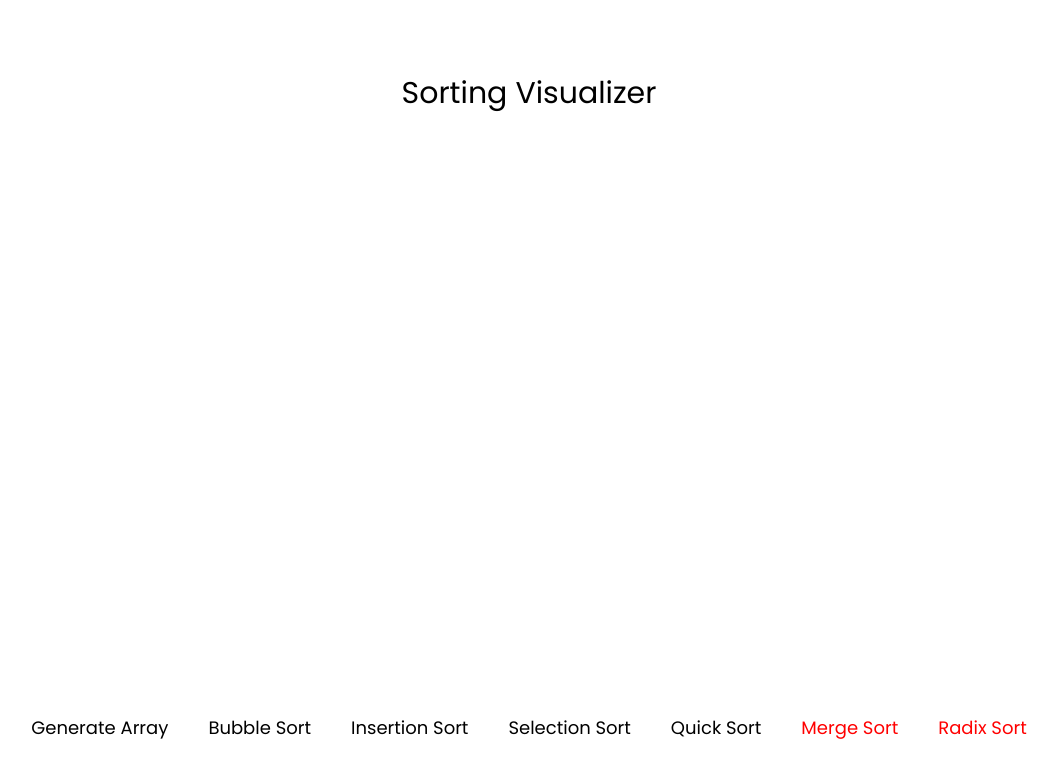
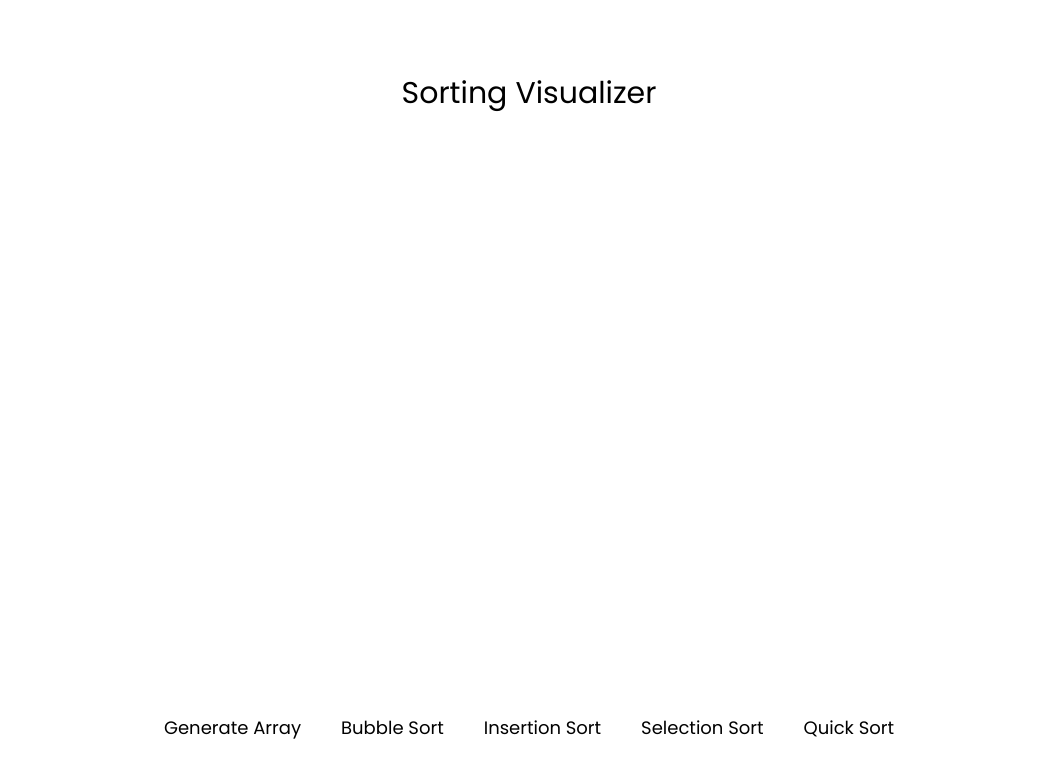
Before and after one commit to SultanEm/SultanEm.github.io, a plain HTML site: page sortingVisualizer.html in a window 1280 px wide. Shown: the whole page, without its empty margins (111-1169 px from the left). Drawn offline with nearby package versions, Linux system fonts and the light colour scheme.

Commit message:
Removing partially working sorts

```diff
--- a/sortingVisualizer.html
+++ b/sortingVisualizer.html
@@ -31,8 +31,8 @@
     <p id="demo" onclick=" insertionSort()">Insertion Sort</p>
     <p id="demo" onclick=" selectionSort()">Selection Sort</p>
     <p id="demo" onclick=" quickSort()">Quick Sort</p>
-    <p style="color: red;" id="demo" onclick=" mergeSort()">Merge Sort</p>
-    <p style="color: red;" id="demo" onclick=" radixSort()">Radix Sort</p>
+<!--     <p style="color: red;" id="demo" onclick=" mergeSort()">Merge Sort</p> -->
+<!--     <p style="color: red;" id="demo" onclick=" radixSort()">Radix Sort</p> -->
   </div>
 
 	<script src="https://code.jquery.com/jquery-3.3.1.min.js"></script>
```
